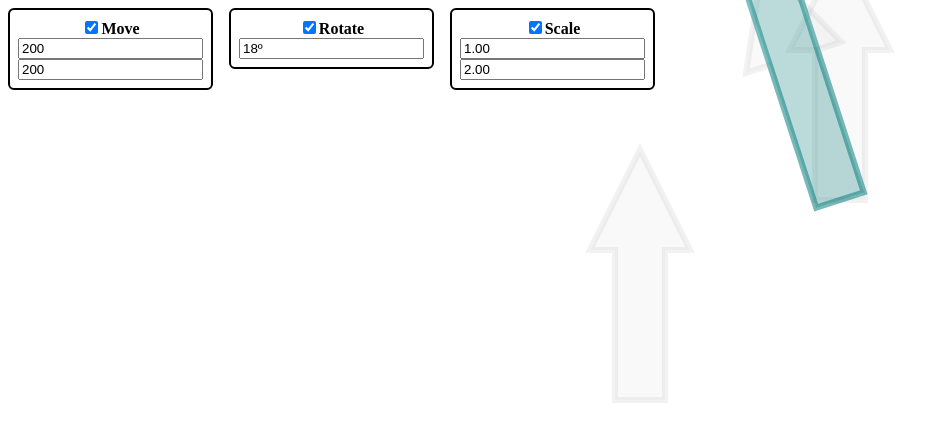
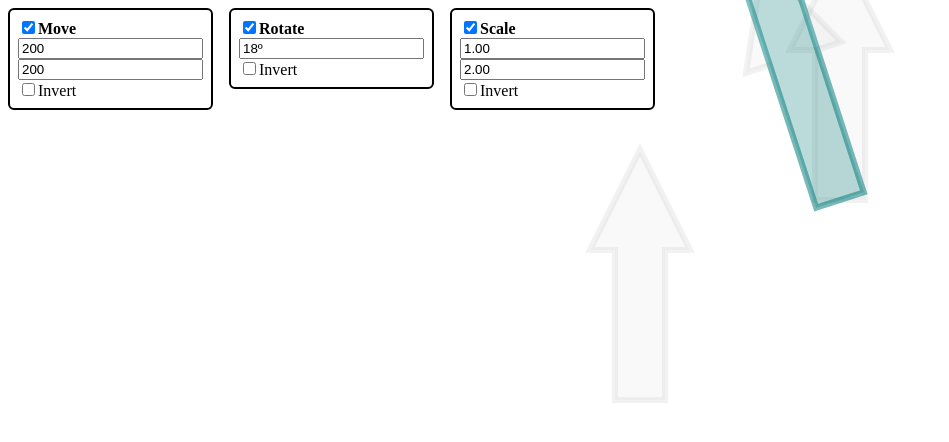
Before and after one commit to slonermike/matrix-sandbox, a React (Vite) app: page / in a window 1280 px wide. Shown: the top 442 px of the page, without its empty margins (0-949 px from the left). Built offline with nearby package versions, Linux system fonts and the light colour scheme.

Commit message:
Allow transforms to be inverted.

```diff
--- a/src/components/TransformList.tsx
+++ b/src/components/TransformList.tsx
@@ -17,7 +17,7 @@ const titleStyle: CSSProperties = {
 const transformStyle: CSSProperties = {
   display: 'flex',
   flexDirection: 'column',
-  alignItems: 'center',
+  alignItems: 'flex-start',
   border: '2px black solid',
   borderRadius: '6px',
   margin: '8px',
@@ -178,10 +178,17 @@ function TransformItem({t, onMouseOver, onMouseOut, replaceTransform}: ItemProps
     }
   }, [replaceTransform, inputValues, t, moveValue, updateStrings])
 
-  const onCheck = useCallback((e: ChangeEvent<HTMLInputElement>) => {
+  const onCheckActive = useCallback((e: ChangeEvent<HTMLInputElement>) => {
     replaceTransform({
       ...t,
       active: e.target.checked
+    })
+  }, [replaceTransform, t])
+
+  const onCheckInvert = useCallback((e: ChangeEvent<HTMLInputElement>) => {
+    replaceTransform({
+      ...t,
+      invert: e.target.checked
     })
   }, [replaceTransform, t])
 
@@ -189,12 +196,13 @@ function TransformItem({t, onMouseOver, onMouseOut, replaceTransform}: ItemProps
     onMouseOver={onMouseOver}
     onMouseOut={onMouseOut}
     >
-    <div style={titleStyle}><input type={'checkbox'} checked={t.active} onChange={onCheck}/>{t.type}</div>
+    <div style={titleStyle}><input type={'checkbox'} checked={t.active} onChange={onCheckActive}/>{t.type}</div>
     {inputValues.map((s, index) => <input
       key={index}
       value={s}
       onChange={e => onEdit(e, index)}
       onKeyDown={e => onKeyDown(e, index)}
     ></input>)}
+    <div><input type={'checkbox'} checked={!!t.invert} onChange={onCheckInvert}/>Invert</div>
   </div>
 }
--- a/src/transform.ts
+++ b/src/transform.ts
@@ -5,6 +5,7 @@ import { type vec2, mat2d } from "gl-matrix";
 interface RotateTransform {
   id: number,
   active: boolean,
+  invert?: boolean,
   type: 'rotate',
   radians: number
 }
@@ -12,6 +13,7 @@ interface RotateTransform {
 interface ScaleTransform {
   id: number,
   active: boolean,
+  invert?: boolean,
   type: 'scale',
   scale: vec2
 }
@@ -19,6 +21,7 @@ interface ScaleTransform {
 interface MoveTransform {
   id: number,
   active: boolean,
+  invert?: boolean,
   type: 'move',
   move: vec2
 }
@@ -45,6 +48,11 @@ export function transformToMatrix(transform: Transform): mat2d {
     default:
       break
   }
+
+  if (transform.invert) {
+    mat2d.invert(m, m)
+  }
+
   return  m
 }
 
```
